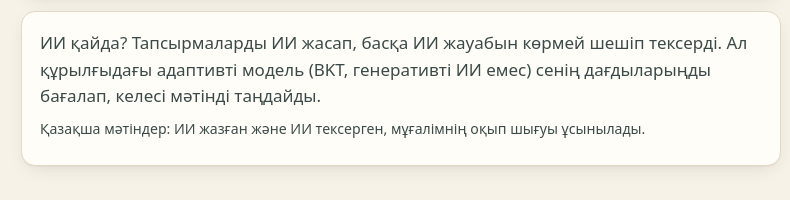
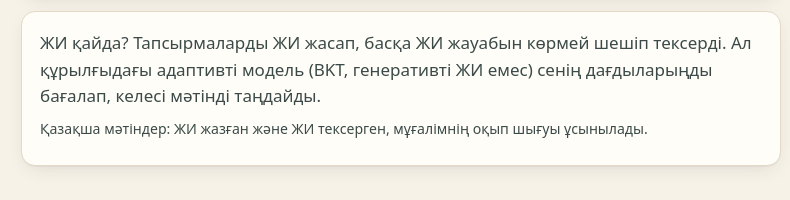
Before and after one commit to Ibrakazah/izden, a plain HTML site: page index.html in a window 1280 px wide. Shown: the part 967-1167 px from the top of the page, 239-1029 px from the left. Drawn offline with Linux system fonts and the light colour scheme.

Commit message:
fix(kk): ЖИ instead of ИИ, plain Kazakh for blind-solve and task passport; narration says 37 points; label simulation numbers
Co-Authored-By: Claude Sonnet 5.5 <noreply@anthropic.com>

```diff
--- a/js/app.js
+++ b/js/app.js
@@ -130,7 +130,7 @@ async function home() {
   if (!pr) {
     top = `<section class="hero">
       <div class="pick-lang" role="group" aria-label="Тіл / Язык">${Object.entries(LANGS).map(([k, v]) => `<button type="button" data-pick="${k}" aria-pressed="${k === lang}">${v}</button>`).join('')}</div>
-      <p class="bilingual"><span lang="kk">Алдымен дәлелде → сосын жауап бер · интернетсіз жұмыс істейді · тапсырмаларды ИИ жасап, тексерген</span>
+      <p class="bilingual"><span lang="kk">Алдымен дәлелде → сосын жауап бер · интернетсіз жұмыс істейді · тапсырмаларды ЖИ жасап, тексерген</span>
         <span lang="ru">Докажи → ответь · работает без интернета · банк заданий от ИИ с проверкой</span></p>
       <h1>${t('welcomeTitle')}</h1>
       <p class="lead">${t('welcomeLead')}</p>
--- a/js/i18n.js
+++ b/js/i18n.js
@@ -61,8 +61,8 @@ const STR = {
     focusSkill: 'Дағды', anySkill: 'Барлығы', units: 'Мәтін саны', withKey: 'Жауаптар кілтін қосу', printBtn: 'Басып шығару',
     answerKey: 'Жауаптар кілті', studentLine: 'Аты-жөні: ____________________   Сынып: ____   Күні: ________',
     offlineReady: 'Офлайн режимге дайын', offlineNow: 'Интернет жоқ — сақталған деректермен жұмыс істейміз', offlineShort: 'Офлайн',
-    aboutAi: 'ИИ қайда? Тапсырмаларды ИИ жасап, басқа ИИ жауабын көрмей шешіп тексерді. Ал құрылғыдағы адаптивті модель (BKT, генеративті ИИ емес) сенің дағдыларыңды бағалап, келесі мәтінді таңдайды.',
-    kkNote: 'Қазақша мәтіндер: ИИ жазған және ИИ тексерген, мұғалімнің оқып шығуы ұсынылады.',
+    aboutAi: 'ЖИ қайда? Тапсырмаларды ЖИ жасап, басқа ЖИ жауабын көрмей шешіп тексерді. Ал құрылғыдағы адаптивті модель (BKT, генеративті ЖИ емес) сенің дағдыларыңды бағалап, келесі мәтінді таңдайды.',
+    kkNote: 'Қазақша мәтіндер: ЖИ жазған және ЖИ тексерген, мұғалімнің оқып шығуы ұсынылады.',
     loading: 'Жүктелуде…', allDone: 'Барлық мәтін оқылды! Қайталау үшін ең әлсіз дағдыға арналған мәтін таңдалады.',
     gradeN: (g) => `${g}-сынып`,
     notRated: 'әлі бағаланбады', showEvidence: 'Дәлелді көрсету', evidenceShown: 'Дәлел мәтінде белгіленді (көмекпен).', withHelp: 'көмекпен', notFoundHint: 'Жауап жазылған жер басқа. Көмектің бірінші қадамын оқып, мәтіннен өзің тауып көр.', trapRate: (name, r, k, n) => `«${name}»: осындай сұрақтарға берілген жауаптардың ${r}% — осы қақпан (${n} оқушының ${k}-і кемінде бір рет)`, trapRateEst: 'кейбір оқушылар қысқа кодпен қосылған, олар үшін сұрақ саны бағаланған', noStorage: 'Браузер деректерді сақтамайды: прогресс бет жабылғанда жоғалады.', loadError: 'Деректер жүктелмеді. Бетті интернетпен бір рет ашып көріңіз.', notIzden: 'Бұл Ізден QR-коды емес.', changeProfileConfirm: 'Профильді өзгерту осы телефондағы прогресті өшіреді (ол басқа оқушының атымен кетпеуі үшін). Жалғастыру керек пе?',
@@ -78,16 +78,16 @@ const STR = {
     diagShort: { understood: 'Түсінді', guessed: 'Дәлелсіз дұрыс', found_wrong: 'Тапты, бірақ қате қорытынды', not_found: 'Таппады' },
     proved: 'Енді дәлелденді!', provedNot: 'Дәлел мына жерде — сарымен белгіленді.',
     diagProfile: 'Жауап пен дәлел',
-    passport: 'Тапсырма паспорты', passportLead: 'Бұл мәтін мен сұрақтар қалай жасалып, қалай тексерілді.',
-    pGen: (r, b) => `ИИ-генератор жазды (Claude), ${r}-раунд, ${b} топтамасы. Схема мен ережелер: evals/pipeline/generator_brief.md.`,
-    pBlind1: (m, n) => `1-раундтағы соқыр шешу: басқа ИИ кілтсіз шешті — ${n} сұрақтың ${m}-і кілтпен сәйкес келді.`,
-    pBlindFinal: (m, n, a) => `Соңғы соқыр шешу: ${n} сұрақтың ${m}-і сәйкес, екіұшты: ${a}.`,
-    pReview: (sc, c, mj, mn, fx) => `Тіл мен әдістеме тексерісі (бөлек ИИ-редактор): тіл бағасы ${sc}/5; ескерту: маңызды ${c}, елеулі ${mj}, ұсақ ${mn}; түзетілді: ${fx}.`,
-    pDeep: (n) => `Терең қазақ тілі редакциясы (демо мәтіндері, бөлек ИИ-редактор): ${n} түзету.`,
-    pStudents: (p) => `ИИ-оқушылар (4 персона: әлсізден күштіге дейін) орта есеппен ${p}% дұрыс жауап берді. Осыдан сұрақтың бастапқы күрделілігі алынды.`,
+    passport: 'Тапсырма туралы', passportLead: 'Бұл мәтін мен сұрақтар қалай жасалып, қалай тексерілді.',
+    pGen: (r, b) => `ЖИ-генератор жазды (Claude), ${r}-раунд, ${b} топтамасы. Схема мен ережелер: evals/pipeline/generator_brief.md.`,
+    pBlind1: (m, n) => `1-раундтағы тексеру: басқа ЖИ жауабын көрмей шешті — ${n} сұрақтың ${m}-і кілтпен сәйкес келді.`,
+    pBlindFinal: (m, n, a) => `Соңғы тексеру (жауабын көрмей шешу): ${n} сұрақтың ${m}-і сәйкес, екіұшты: ${a}.`,
+    pReview: (sc, c, mj, mn, fx) => `Тіл мен әдістеме тексерісі (бөлек ЖИ-редактор): тіл бағасы ${sc}/5; ескерту: маңызды ${c}, елеулі ${mj}, ұсақ ${mn}; түзетілді: ${fx}.`,
+    pDeep: (n) => `Терең қазақ тілі редакциясы (демо мәтіндері, бөлек ЖИ-редактор): ${n} түзету.`,
+    pStudents: (p) => `ЖИ-оқушылар (4 персона: әлсізден күштіге дейін) орта есеппен ${p}% дұрыс жауап берді. Осыдан сұрақтың бастапқы күрделілігі алынды.`,
     pRejected: 'Жарамсыз деп шығарылған жоқ: барлық ескерту түзетілді.',
-    pNative: 'ИИ оқып шықты — ана тілі қазақ тілі болатын мұғалімнің оқып шығуы қажет.',
-    pNativeRu: 'Орыс тіліндегі мәтінді ИИ тексерді.',
+    pNative: 'ЖИ оқып шықты — ана тілі қазақ тілі болатын мұғалімнің оқып шығуы қажет.',
+    pNativeRu: 'Орыс тіліндегі мәтінді ЖИ тексерді.',
     modesTitle: 'Үш жұмыс режимі',
     modes: [
       ['Үйде', 'Өз телефоныңда, интернетсіз. Прогресс тек осы құрылғыда сақталады.'],
--- a/sw.js
+++ b/sw.js
@@ -1,6 +1,6 @@
 // Izden service worker: cache-first for the whole app (one download, then works in airplane mode).
 // Bump CACHE version on every release so phones pick up new files.
-const CACHE = 'izden-f86ef28d7c';
+const CACHE = 'izden-effbeba5ca';
 const ASSETS = [
   './',
   'index.html',
```
Also changed, not shown: submission/tools/slides_src.html (+3 -3 lines), 2 other files.
